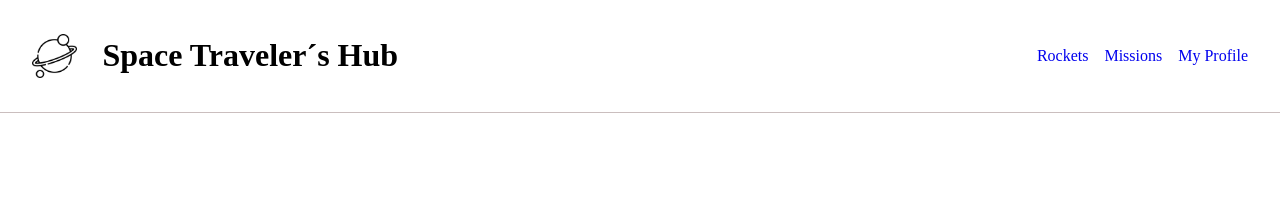
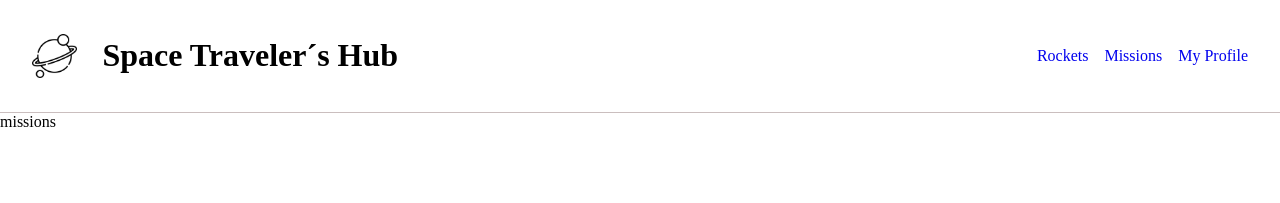
Before and after one commit to Dachrono/react-redux-project, a React (Create React App) app: page /Missions in a window 1280 px wide. Shown: the top 203 px of the page. Built offline with nearby package versions, Linux system fonts and the light colour scheme.

Commit message:
Create route and view components empty

```diff
--- a/src/App.js
+++ b/src/App.js
@@ -1,6 +1,9 @@
 import './App.css';
 import { Routes, Route } from 'react-router-dom';
 import Header from './components/Header';
+import Rockets from './components/Rockets';
+import Missions from './components/Missions';
+import Myprofile from './components/Myprofile';
 
 function App() {
   return (
@@ -9,9 +12,9 @@ function App() {
         <Header />
       </div>
       <Routes>
-        <Route path="/" />
-        <Route path="/" />
-        <Route path="/" />
+        <Route path="/" element={<Rockets />} />
+        <Route path="/Missions" element={<Missions />} />
+        <Route path="/Profile" element={<Myprofile />} />
       </Routes>
     </>
   );
--- a/src/components/Header.jsx
+++ b/src/components/Header.jsx
@@ -12,13 +12,13 @@ function Header() {
         </div>
         <nav>
           <li>
-            <NavLink to="">Rockets</NavLink>
+            <NavLink to="/">Rockets</NavLink>
           </li>
           <li>
-            <NavLink to="">Missions</NavLink>
+            <NavLink to="/missions">Missions</NavLink>
           </li>
           <li>
-            <NavLink to="">My Profile</NavLink>
+            <NavLink to="/profile">My Profile</NavLink>
           </li>
         </nav>
       </div>
--- /dev/null
+++ b/src/components/Missions.js
@@ -0,0 +1,11 @@
+function Missions() {
+  return (
+    <>
+      <div className="missions">
+        missions
+      </div>
+    </>
+  );
+}
+
+export default Missions;
--- /dev/null
+++ b/src/components/Myprofile.jsx
@@ -0,0 +1,11 @@
+function Myprofile() {
+  return (
+    <>
+      <div className="profile">
+        profile
+      </div>
+    </>
+  );
+}
+
+export default Myprofile;
--- /dev/null
+++ b/src/components/Rockets.jsx
@@ -0,0 +1,11 @@
+function Rockets() {
+  return (
+    <>
+      <div className="rockets">
+        rockets
+      </div>
+    </>
+  );
+}
+
+export default Rockets;
```
